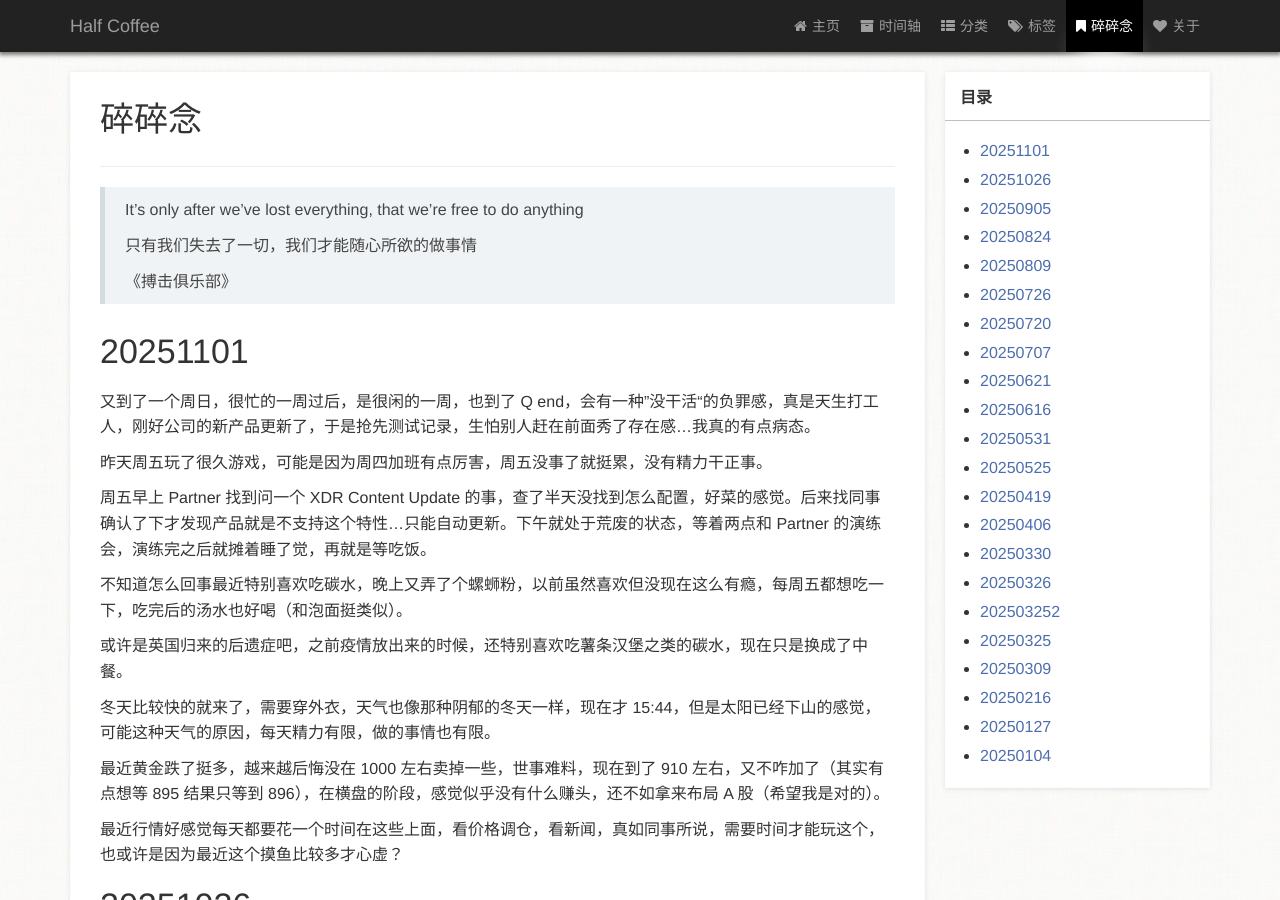
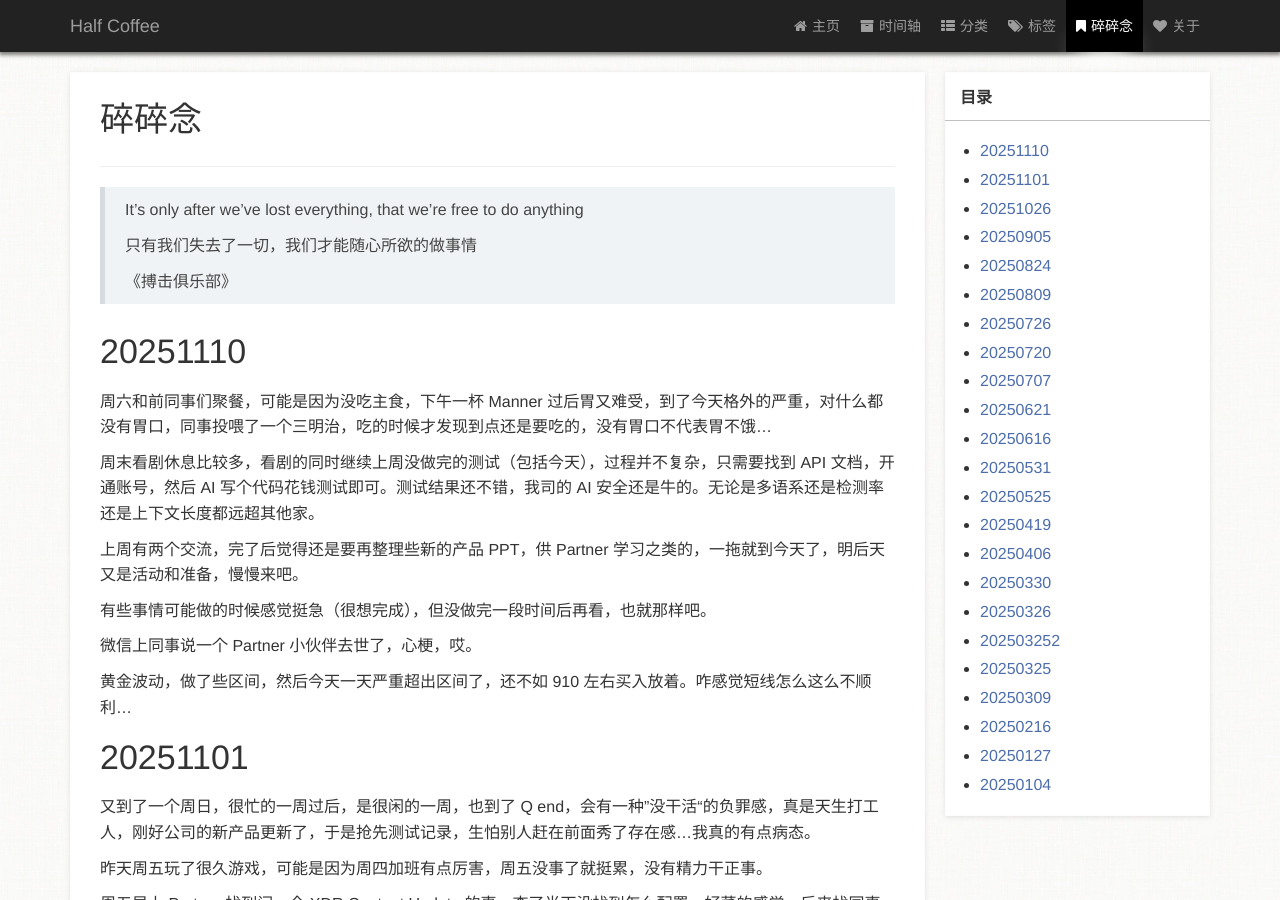
Before and after one commit to zm1990s/halfcoffee, a Jekyll site: the page built from page/3碎碎念.md, in a window 1280 px wide and 900 px high. Built offline with Jekyll 4.4.1, drawn with Linux system fonts in a browser that asks for light colours; a style sheet for code colours, icons or effects is not loaded.

Commit message:
20251110

```diff
--- a/page/3碎碎念.md
+++ b/page/3碎碎念.md
@@ -13,6 +13,22 @@ type: page
 > 只有我们失去了一切，我们才能随心所欲的做事情
 >
 > 《搏击俱乐部》
+
+
+
+# 20251110
+
+周六和前同事们聚餐，可能是因为没吃主食，下午一杯 Manner 过后胃又难受，到了今天格外的严重，对什么都没有胃口，同事投喂了一个三明治，吃的时候才发现到点还是要吃的，没有胃口不代表胃不饿...
+
+周末看剧休息比较多，看剧的同时继续上周没做完的测试（包括今天），过程并不复杂，只需要找到 API 文档，开通账号，然后 AI 写个代码花钱测试即可。测试结果还不错，我司的 AI 安全还是牛的。无论是多语系还是检测率还是上下文长度都远超其他家。
+
+上周有两个交流，完了后觉得还是要再整理些新的产品 PPT，供 Partner 学习之类的，一拖就到今天了，明后天又是活动和准备，慢慢来吧。
+
+有些事情可能做的时候感觉挺急（很想完成），但没做完一段时间后再看，也就那样吧。
+
+微信上同事说一个 Partner 小伙伴去世了，心梗，哎。
+
+黄金波动，做了些区间，然后今天一天严重超出区间了，还不如 910 左右买入放着。咋感觉短线怎么这么不顺利...
 
 # 20251101
 
```
